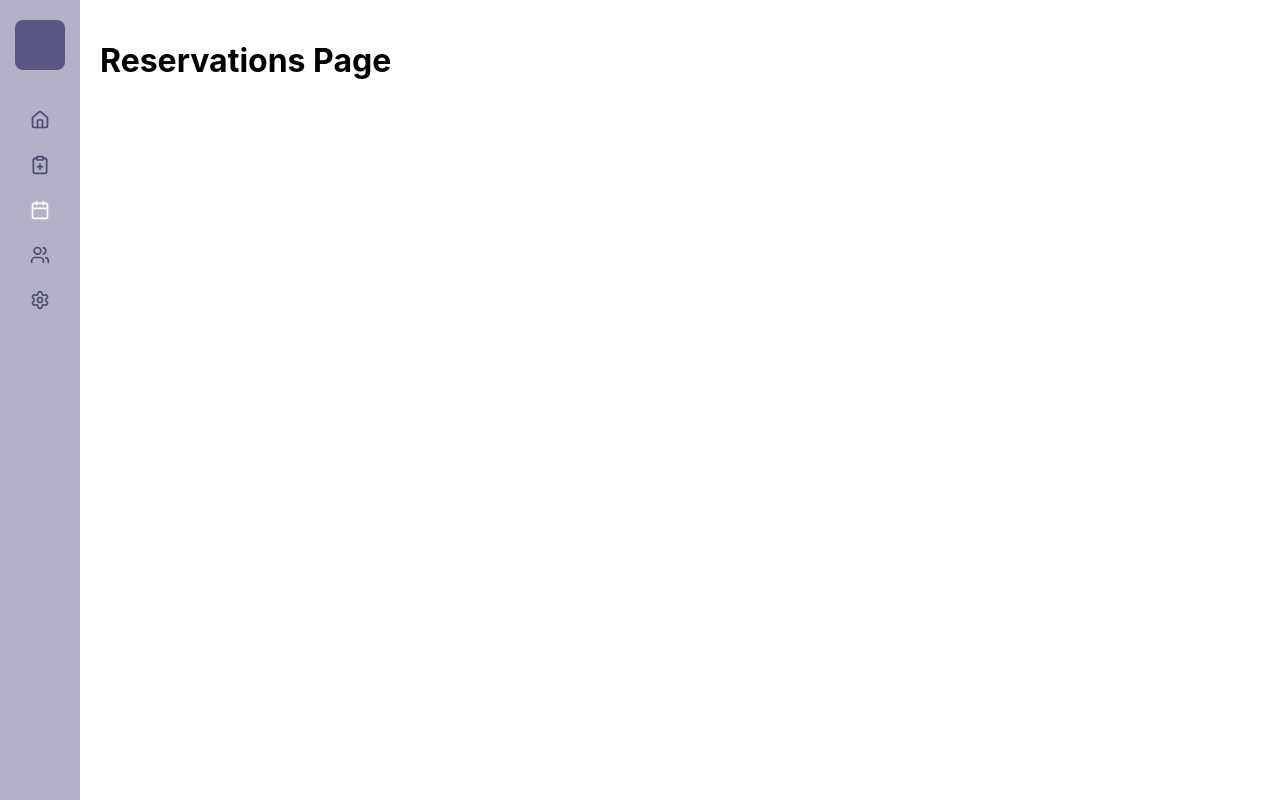
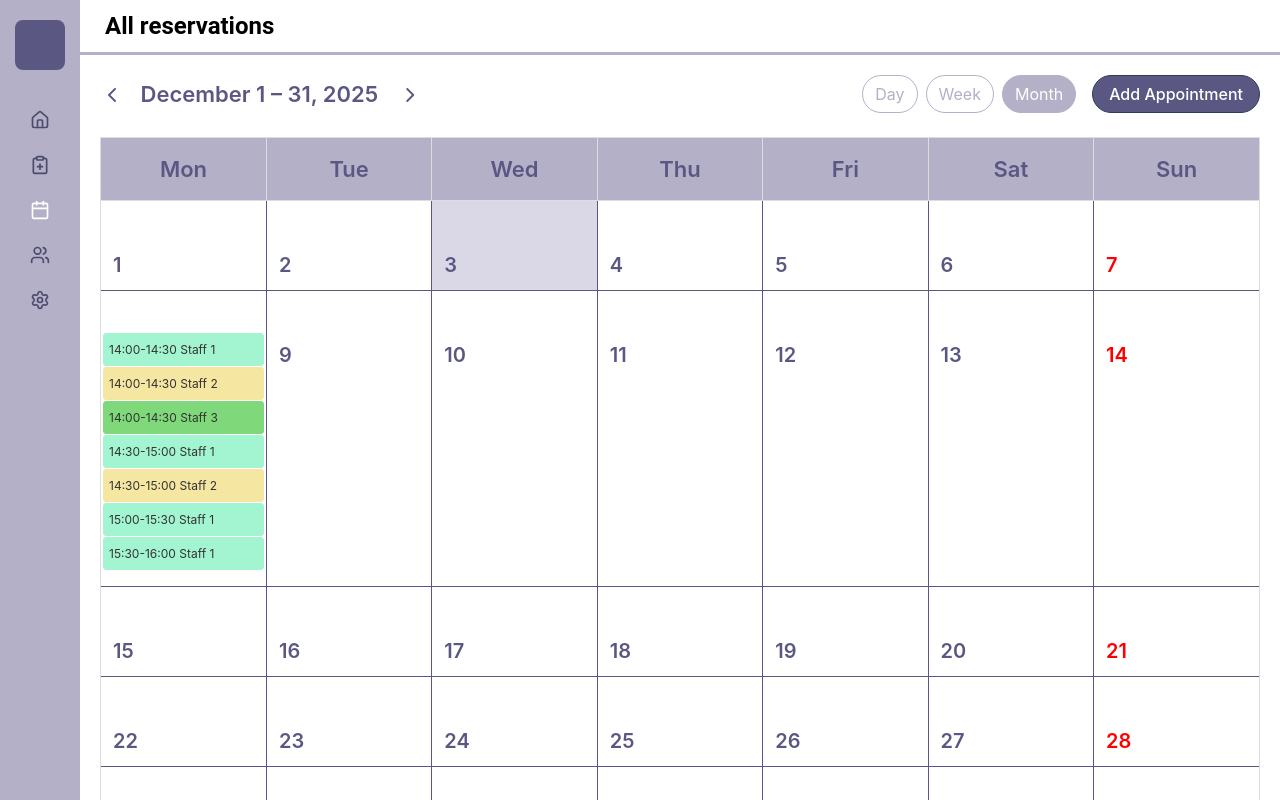
Before and after one commit to titaska/Bitukai-frontend, a React (Create React App) app: page /reservations in a window 1280 px wide. Shown: the top 800 px of the page. Built offline with nearby package versions, Linux system fonts and the light colour scheme.

Commit message:
Add calendar and buttons to Reservations page

```diff
--- a/package.json
+++ b/package.json
@@ -5,6 +5,10 @@
   "dependencies": {
     "@emotion/react": "^11.14.0",
     "@emotion/styled": "^11.14.1",
+    "@fullcalendar/daygrid": "^6.1.19",
+    "@fullcalendar/interaction": "^6.1.19",
+    "@fullcalendar/react": "^6.1.19",
+    "@fullcalendar/timegrid": "^6.1.19",
     "@mui/icons-material": "^7.3.5",
     "@mui/material": "^7.3.5",
     "@testing-library/dom": "^10.4.1",
--- a/src/App.tsx
+++ b/src/App.tsx
@@ -2,7 +2,7 @@ import { BrowserRouter as Router, Routes, Route } from "react-router-dom";
 import Navbar from "./components/Navbar";
 
 import Dashboard from "./pages/Dashboard";
-import Reservations from "./pages/Reservations";
+import Reservations from "./pages/reservationsPage/Reservations";
 import NewReservation from "./pages/NewReservation";
 import Staff from "./pages/Staff";
 import Settings from "./pages/Settings";
@@ -16,7 +16,7 @@ export default function App() {
         <Navbar />
 
 
-        <main style={{ marginLeft: "80px", padding: "20px", width: "100%" }}>
+        <main style={{ marginLeft: "80px", width: "100%" }}>
           <Routes>
             <Route path="/" element={<Dashboard />} />
             <Route path="/reservations" element={<Reservations />} />
--- a/src/components/Navbar.tsx
+++ b/src/components/Navbar.tsx
@@ -3,7 +3,6 @@ import "./Navbar.css";
 import { BusinessType } from "../types/business";
 import {
   Home,
-  List,
   Calendar,
   Settings,
   Users,
--- a/src/pages/Reservations.tsx
+++ /dev/null
@@ -1,3 +0,0 @@
-export default function Reservations() {
-  return <h1>Reservations Page</h1>;
-}
--- /dev/null
+++ b/src/pages/reservationsPage/Reservations.css
@@ -0,0 +1,84 @@
+/* Toolbar */
+.fc .fc-toolbar-chunk {
+  display: flex;
+}
+
+.fc .fc-toolbar-title {
+  font-weight: 600;
+  color: #5A5883;
+  margin-right: 20px;
+  font-size: 22px;
+}
+
+.fc .fc-button-primary.fc-prev-button,
+.fc .fc-button-primary.fc-next-button {
+  background-color: white;
+  border-color: #ccc;
+  color: #333;
+  padding: 0px;
+  margin: 0 !important;
+  border: none;
+  color: #5A5883;
+}
+
+.fc .fc-dayGridDay-button,
+.fc .fc-dayGridWeek-button,
+.fc .fc-dayGridMonth-button {
+  background-color: white !important;
+  color: #B3B0C8 !important;
+  border: 1px solid #B3B0C8 !important;
+  border-radius: 25px !important;
+  padding: 6px 12px !important;
+  margin: 0 4px !important;
+  text-transform: capitalize;
+}
+
+.fc .fc-button-active.fc-dayGridDay-button,
+.fc .fc-button-active.fc-dayGridWeek-button,
+.fc .fc-button-active.fc-dayGridMonth-button {
+  background-color: #B3B0C8 !important;
+  color: white !important;
+  border: 1px solid #B3B0C8 !important;
+}
+
+.fc .fc-addAppointmentButton-button {
+  background-color: #5A5883;
+  color: white;
+  border-radius: 25px;
+  padding: 6px 16px;
+  margin-left: 8px;
+  font-weight: 500;
+}
+
+/* Calendar */
+.fc .fc-col-header-cell {
+  background: #B3B0C8;
+  color: #5A5883;
+  font-size: 22px !important;
+  font-weight: 600;
+  padding: 16px 0 !important;
+  font-size: 16px;
+}
+
+.fc .fc-daygrid-day {
+  border-color: #5A5883;
+  position: relative;
+  padding-top: 40px;
+}
+
+.fc .fc-daygrid-day-number {
+  font-weight: 600;
+  color: #5A5883;
+  position: absolute;
+  top: 8px;
+  left: 8px;
+  font-size: 20px;
+}
+
+.fc .fc-daygrid-day.fc-day-sun .fc-daygrid-day-number {
+  color: red;
+}
+
+.fc .fc-daygrid-day.fc-day-today {
+  background-color: #dad8e6;
+}
--- /dev/null
+++ b/src/pages/reservationsPage/Reservations.tsx
@@ -0,0 +1,92 @@
+import FullCalendar from "@fullcalendar/react";
+import dayGridPlugin from "@fullcalendar/daygrid";
+import { useState } from "react";
+import {Box, Typography, Stack} from "@mui/material";
+import interactionPlugin from "@fullcalendar/interaction";
+import { useNavigate } from "react-router-dom";
+
+import "./Reservations.css";
+
+export default function Reservations() {
+  const [selectedEvent, setSelectedEvent] = useState<any>(null);
+  const navigate = useNavigate();
+
+  const events = [
+    { id: "1", title: "14:00-14:30 Staff 1", date: "2025-12-08", color: "#a2f5d0" },
+    { id: "2", title: "14:00-14:30 Staff 2", date: "2025-12-08", color: "#f5e6a2" },
+    { id: "3", title: "14:00-14:30 Staff 3", date: "2025-12-08", color: "#7fd97a" },
+    { id: "4", title: "14:30-15:00 Staff 1", date: "2025-12-08", color: "#a2f5d0" },
+    { id: "5", title: "14:30-15:00 Staff 2", date: "2025-12-08", color: "#f5e6a2" },
+    { id: "6", title: "15:00-15:30 Staff 1", date: "2025-12-08", color: "#a2f5d0" },
+    { id: "7", title: "15:30-16:00 Staff 1", date: "2025-12-08", color: "#a2f5d0" }
+  ];
+
+  function renderEvent(eventInfo: any) {
+    return (
+      <Box
+        sx={{
+          backgroundColor: eventInfo.event.extendedProps.color,
+          borderRadius: "20px",
+          padding: "8px 5px",
+          fontSize: "12px",
+          color: "#333",
+          display: "inline-block"
+        }}
+      >
+        {eventInfo.event.title}
+      </Box>
+    );
+  }
+
+  function onEventClick(info: any) {
+    setSelectedEvent(info.event);
+  }
+
+  return (
+    <Stack>
+      <Typography
+        variant="h5"
+        sx={{
+          fontWeight: '600',
+          paddingLeft: '25px',
+          marginTop: '10px',
+          borderBottom: '3px solid #B3B0C8',
+          paddingBottom: '10px',
+        }}
+      >
+        All reservations
+      </Typography>
+      <Stack
+        sx={{
+          margin: '20px',
+        }}
+      >
+        <FullCalendar
+          plugins={[dayGridPlugin, interactionPlugin]}
+          initialView="dayGridMonth"
+          events={events}
+          eventContent={renderEvent}
+          eventClick={onEventClick}
+          firstDay={1}
+          contentHeight="auto"
+          headerToolbar={{
+            left: 'prev title next',
+            center: '',
+            right: 'dayGridDay,dayGridWeek,dayGridMonth addAppointmentButton'
+
+          }}
+          titleFormat={{ year: 'numeric', month: 'long', day: 'numeric' }}
+          dayHeaderFormat={{ weekday: 'short' }}
+          customButtons={{
+            addAppointmentButton: {
+              text: 'Add Appointment',
+              click: function() {
+                navigate('/new-reservation');
+              }
+            }
+          }}
+        />
+      </Stack>
+    </Stack>
+  );
+}
```
Also changed, not shown: 1 other file (tests, documents, lock files or other folders).
